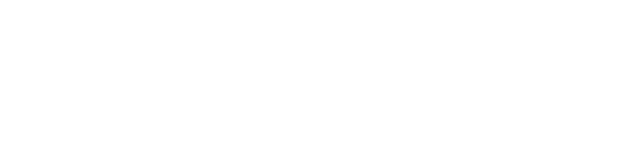
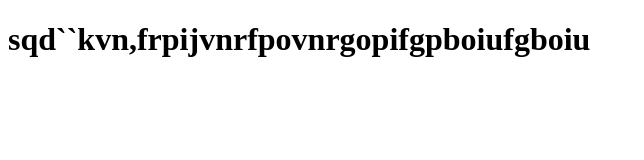
Before and after one commit to alessandroaussems/my-first-repository-2, a plain HTML site: page index.html in a window 1280 px wide. Shown: the whole page, without its empty margins (0-644 px from the left). Drawn offline with Linux system fonts and the light colour scheme.

Commit message:
Edited index.html

```diff
--- a/index.html
+++ b/index.html
@@ -8,6 +8,7 @@
     <title>Document</title>
 </head>
 <body>
+<h1>sqd``kvn,frpijvnrfpovnrgopifgpboiufgboiu</h1>
 
 </body>
 </html>
```
